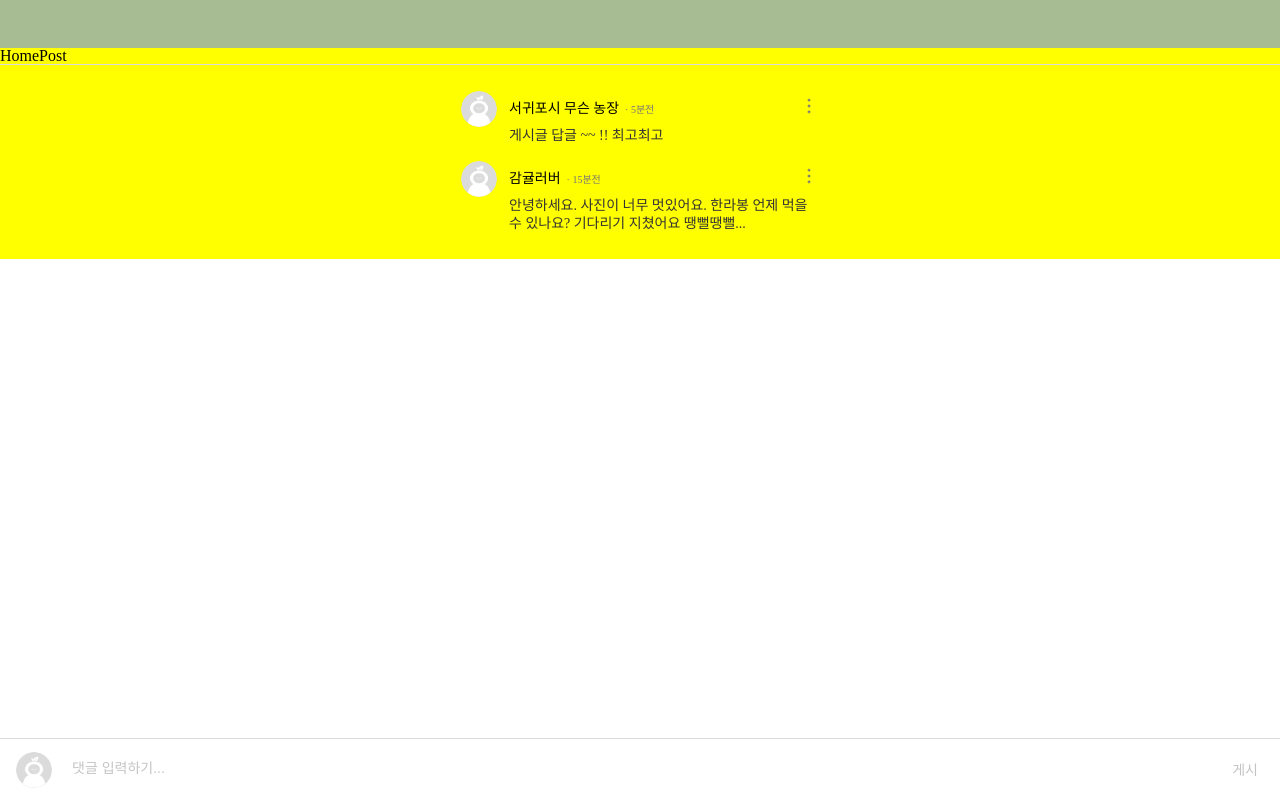
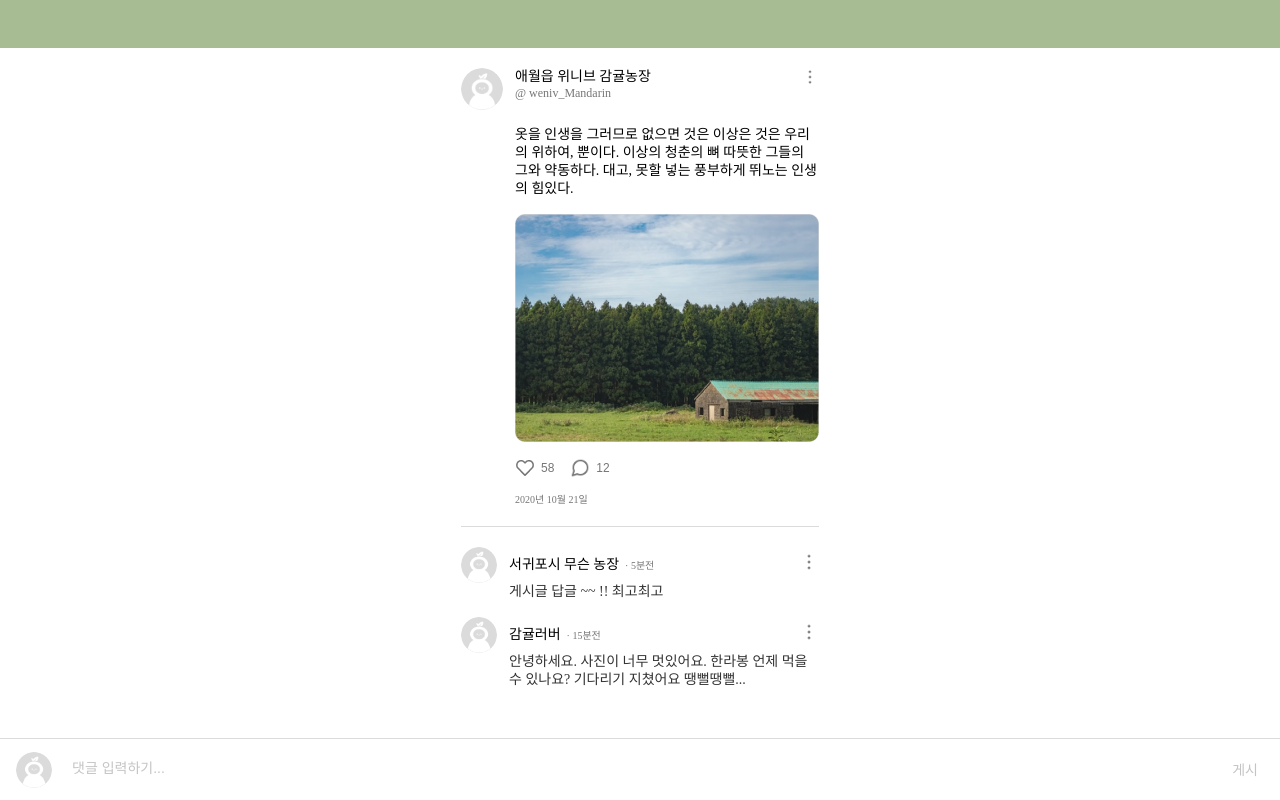
Before and after one commit to 17ANT/INATON, a React (Create React App) app: page /postdetail in a window 1280 px wide. Built offline with nearby package versions, Linux system fonts and the light colour scheme.

Commit message:
Design: postDetail 마크업 및 스타일 작성

```diff
--- a/src/components/homePost/HomePost.jsx
+++ b/src/components/homePost/HomePost.jsx
@@ -1,5 +1,132 @@
 import React from 'react';
+import styled from 'styled-components';
+
+const PostContainer = styled.div`
+    position: relative;
+    width: 358px;
+    display: flex;
+    flex-direction: column;
+    gap: 16px;
+`;
+
+const ProfileContainer = styled.div`
+    display: flex;
+    gap: 12px;
+
+    img {
+        width: 42px;
+        height: 42px;
+        border-radius: 50%;
+    }
+`;
+
+const UserInfo = styled.div`
+    display: flex;
+    flex-direction: column;
+`;
+
+const UserName = styled.strong`
+    font-weight: 500;
+    font-size: 14px;
+    line-height: 18px;
+`;
+
+const UserAccount = styled.p`
+    font-size: 12px;
+    line-height: 14px;
+    color: var(--sub-font);
+`;
+
+const PostContents = styled.div`
+    padding-left: 54px;
+    display: flex;
+    flex-direction: column;
+    gap: 16px;
+
+    p {
+        font-weight: 400;
+        font-size: 14px;
+        line-height: 18px;
+    }
+`;
+
+const PostReaction = styled.div`
+    display: flex;
+    padding-left: 54px;
+    align-items: center;
+    gap: 16px;
+
+    img {
+        width: 20px;
+        height: 20px;
+    }
+    button {
+        padding: 0px;
+        display: flex;
+        align-items: center;
+        background: none;
+        border: none;
+        gap: 6px;
+
+        font-size: 12px;
+        line-height: 12px;
+        color: var(--sub-font);
+        cursor: pointer;
+    }
+`;
+
+const PostDate = styled.p`
+    padding-left: 54px;
+    font-weight: 400;
+    font-size: 10px;
+    line-height: 12px;
+    color: var(--sub-font);
+`;
+
+const MoreBtn = styled.button`
+    position: absolute;
+    top: 0px;
+    right: 0px;
+    width: 18px;
+    height: 18px;
+    background: url('/assets/icon/icon-more-vertical.png') no-repeat center/18px 18px;
+    border: none;
+    cursor: pointer;
+`;
 
 export default function HomePost() {
-    return <div>HomePost</div>;
+    return (
+        <>
+            <PostContainer>
+                <h3 className="sr-only">게시글 상세 정보</h3>
+
+                <ProfileContainer>
+                    <img src={'/assets/basic-profile-img.png'} alt="프로필 이미지" />
+                    <UserInfo>
+                        <UserName>애월읍 위니브 감귤농장</UserName>
+                        <UserAccount>@ weniv_Mandarin</UserAccount>
+                    </UserInfo>
+                </ProfileContainer>
+                <PostContents>
+                    <p>
+                        옷을 인생을 그러므로 없으면 것은 이상은 것은 우리의 위하여, 뿐이다. 이상의 청춘의 뼈 따뜻한
+                        그들의 그와 약동하다. 대고, 못할 넣는 풍부하게 뛰노는 인생의 힘있다.
+                    </p>
+                    <img src={'/assets/post-img-example.png'} alt="" />
+                </PostContents>
+                <PostReaction>
+                    <button>
+                        <img src={'/assets/icon/icon-heart.png'} alt="" /> 58
+                    </button>
+                    <button>
+                        <img src={'/assets/icon/icon-message-circle.png'} alt="" /> 12
+                    </button>
+                </PostReaction>
+                <PostDate>2020년 10월 21일</PostDate>
+                <MoreBtn type="button">
+                    <span className="sr-only">더보기</span>
+                </MoreBtn>
+            </PostContainer>
+        </>
+    );
 }
--- a/src/pages/postDetail/PostDetail.jsx
+++ b/src/pages/postDetail/PostDetail.jsx
@@ -10,16 +10,19 @@ const Header = styled.div`
 
 const PostDetailMain = styled.main`
     position: relative;
-    background-color: yellow;
+    display: flex;
+    flex-direction: column;
+    align-items: center;
+    padding: 20px 16px;
+    gap: 20px;
 `;
 
 const CommentList = styled.ul`
     display: flex;
     flex-direction: column;
-    align-items: center;
     gap: 16px;
-    padding: 26px 16px;
     border-top: 1px solid var(--border-color);
+    padding: 20px 0;
 `;
 
 const CommentItem = styled.li`
```
